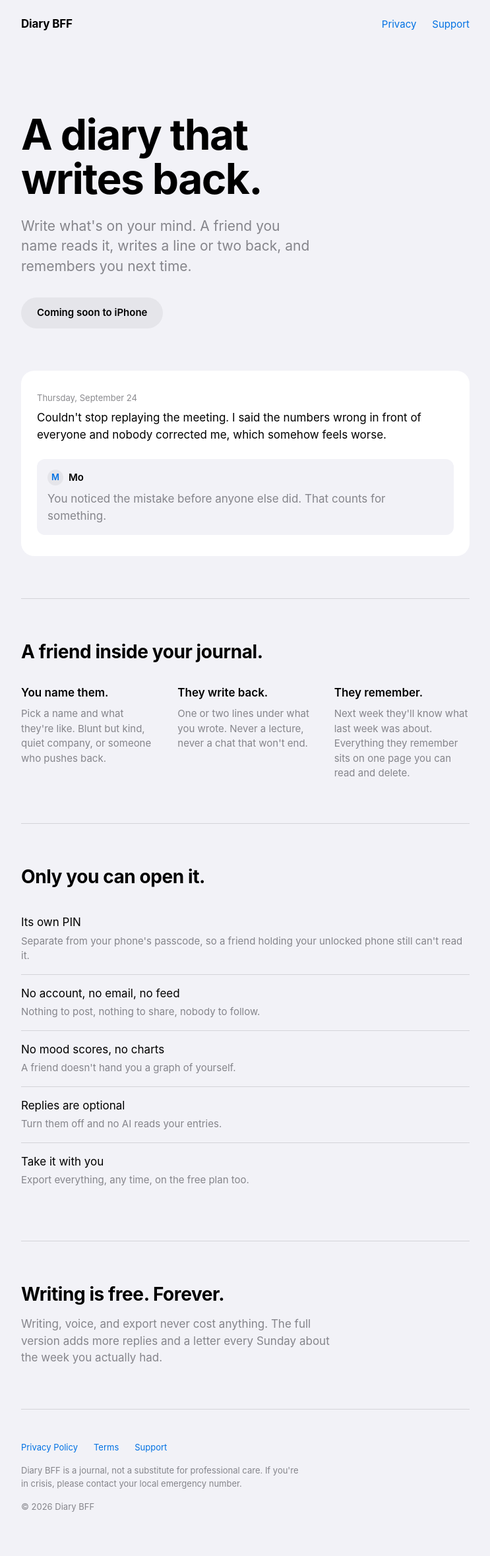
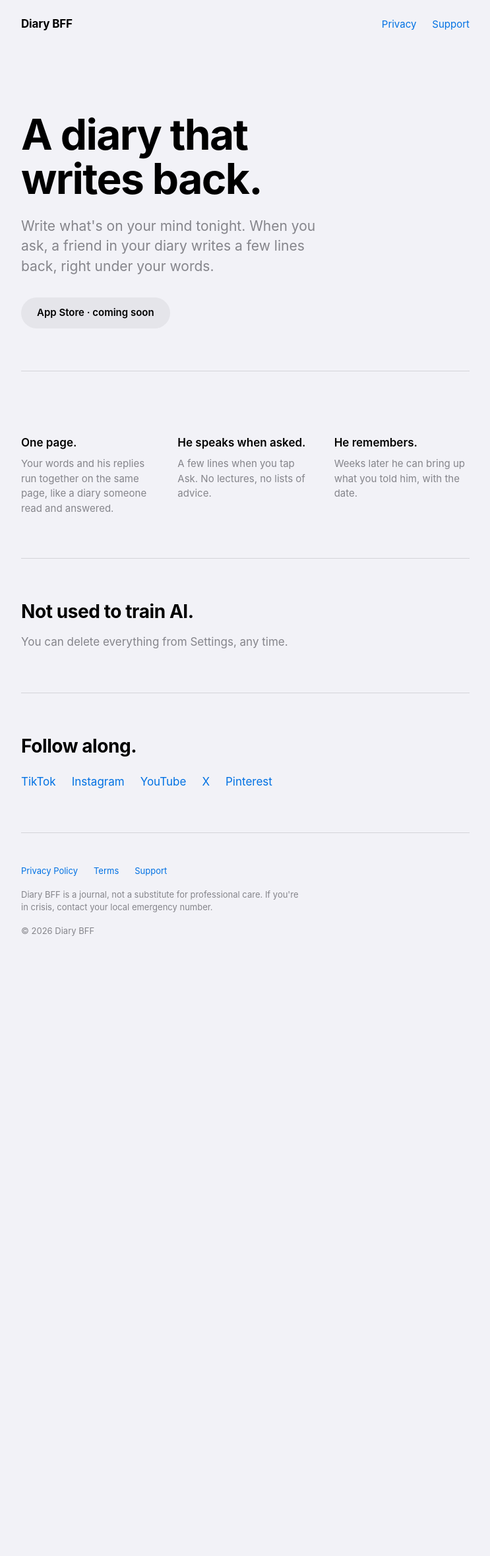
Before and after one commit to danielchen720-ui/twilight-diary-legal, a Jekyll site: the page index.html, which Jekyll copies as it is, in a window 1280 px wide. Shown: the whole page at 66% size, without its empty margins (268-1011 px from the left). Built offline with Jekyll 4.4.1, drawn with Linux system fonts in a browser that asks for light colours; after the commit the page ends 1485 px from its top, so only the background shows below that.

Commit message:
官网首页换成 v3.1 文案（总经理 09-28 13:45Z 核过两处：a friend in your diary / Not used to train AI.）——替掉线上几句不实的话
Co-Authored-By: Claude Opus 5.5 <noreply@anthropic.com>

```diff
--- a/index.html
+++ b/index.html
@@ -4,11 +4,11 @@
 <meta charset="utf-8">
 <meta name="viewport" content="width=device-width, initial-scale=1, viewport-fit=cover">
 <title>Diary BFF — A diary that writes back</title>
-<meta name="description" content="A private diary with a friend inside. You name them, you write, they write back a line or two — and remember you next time.">
+<meta name="description" content="A private diary with a friend inside. You write, and he writes back a few lines — and remembers you next time.">
 <meta name="theme-color" content="#F2F2F7" media="(prefers-color-scheme: light)">
 <meta name="theme-color" content="#000000" media="(prefers-color-scheme: dark)">
 <meta property="og:title" content="Diary BFF — A diary that writes back">
-<meta property="og:description" content="A private diary with a friend inside. You name them. They write back.">
+<meta property="og:description" content="A private diary with a friend inside. He writes back.">
 <meta property="og:url" content="https://diarybff.app/">
 <style>
   /* ---- tokens: one accent, two radii, 8pt grid, two durations ---- */
@@ -60,6 +60,8 @@
   ul.plain li:last-child{border-bottom:0}
   ul.plain li span{display:block;color:var(--label2);font-size:15px;margin-top:4px}
   .free p{margin-top:var(--s2);color:var(--label2);max-width:44ch}
+  .privacy{margin-top:var(--s2);color:var(--label2);max-width:44ch}
+  .social{margin-top:var(--s3);display:flex;flex-wrap:wrap;gap:var(--s2) var(--s3);font-size:17px}
   footer{padding:var(--s6) 0 var(--s8);border-top:1px solid var(--sep);font-size:13px;color:var(--label2)}
   footer .links a{margin-right:var(--s3)}
   footer p{margin-top:var(--s2);max-width:52ch}
@@ -76,48 +78,38 @@
   <main>
     <div class="hero">
       <h1>A diary that<br>writes back.</h1>
-      <p class="lede">Write what's on your mind. A friend you name reads it, writes a line or two back, and remembers you next time.</p>
-      <span class="soon">Coming soon to iPhone</span>
-
-      <div class="page" aria-label="Example entry">
-        <div class="date">Thursday, September 24</div>
-        <p class="entry">Couldn't stop replaying the meeting. I said the numbers wrong in front of everyone and nobody corrected me, which somehow feels worse.</p>
-        <div class="reply">
-          <div class="who"><span class="av" aria-hidden="true">M</span>Mo</div>
-          <p>You noticed the mistake before anyone else did. That counts for something.</p>
-        </div>
-      </div>
+      <p class="lede">Write what's on your mind tonight. When you ask, a friend in your diary writes a few lines back, right under your words.</p>
+      <span class="soon" aria-label="App Store link coming soon">App Store · coming soon</span>
     </div>
 
     <section>
-      <h2>A friend inside your journal.</h2>
       <div class="grid three">
-        <div><h3>You name them.</h3><p>Pick a name and what they're like. Blunt but kind, quiet company, or someone who pushes back.</p></div>
-        <div><h3>They write back.</h3><p>One or two lines under what you wrote. Never a lecture, never a chat that won't end.</p></div>
-        <div><h3>They remember.</h3><p>Next week they'll know what last week was about. Everything they remember sits on one page you can read and delete.</p></div>
+        <div><h3>One page.</h3><p>Your words and his replies run together on the same page, like a diary someone read and answered.</p></div>
+        <div><h3>He speaks when asked.</h3><p>A few lines when you tap Ask. No lectures, no lists of advice.</p></div>
+        <div><h3>He remembers.</h3><p>Weeks later he can bring up what you told him, with the date.</p></div>
       </div>
     </section>
 
     <section>
-      <h2>Only you can open it.</h2>
-      <ul class="plain">
-        <li>Its own PIN<span>Separate from your phone's passcode, so a friend holding your unlocked phone still can't read it.</span></li>
-        <li>No account, no email, no feed<span>Nothing to post, nothing to share, nobody to follow.</span></li>
-        <li>No mood scores, no charts<span>A friend doesn't hand you a graph of yourself.</span></li>
-        <li>Replies are optional<span>Turn them off and no AI reads your entries.</span></li>
-        <li>Take it with you<span>Export everything, any time, on the free plan too.</span></li>
-      </ul>
+      <h2>Not used to train AI.</h2>
+      <p class="privacy">You can delete everything from Settings, any time.</p>
     </section>
 
-    <section class="free">
-      <h2>Writing is free. Forever.</h2>
-      <p>Writing, voice, and export never cost anything. The full version adds more replies and a letter every Sunday about the week you actually had.</p>
+    <section>
+      <h2>Follow along.</h2>
+      <div class="social">
+        <a href="https://www.tiktok.com/@diarybffapp">TikTok</a>
+        <a href="https://www.instagram.com/diarybff.app/">Instagram</a>
+        <a href="https://www.youtube.com/@diarybff">YouTube</a>
+        <a href="https://x.com/diarybffapp">X</a>
+        <a href="https://www.pinterest.com/diarybffapp/">Pinterest</a>
+      </div>
     </section>
   </main>
 
   <footer>
     <div class="links"><a href="/privacy/">Privacy Policy</a><a href="/terms/">Terms</a><a href="/support/">Support</a></div>
-    <p>Diary BFF is a journal, not a substitute for professional care. If you're in crisis, please contact your local emergency number.</p>
+    <p>Diary BFF is a journal, not a substitute for professional care. If you're in crisis, contact your local emergency number.</p>
     <p>© 2026 Diary BFF</p>
   </footer>
 </div>
```
